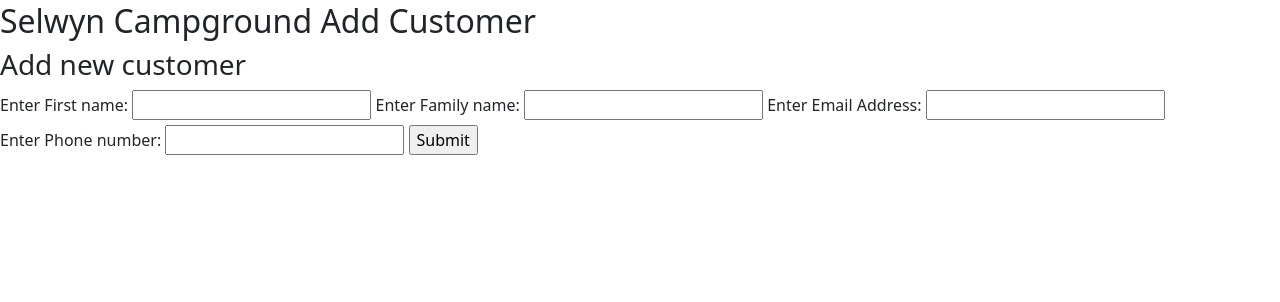
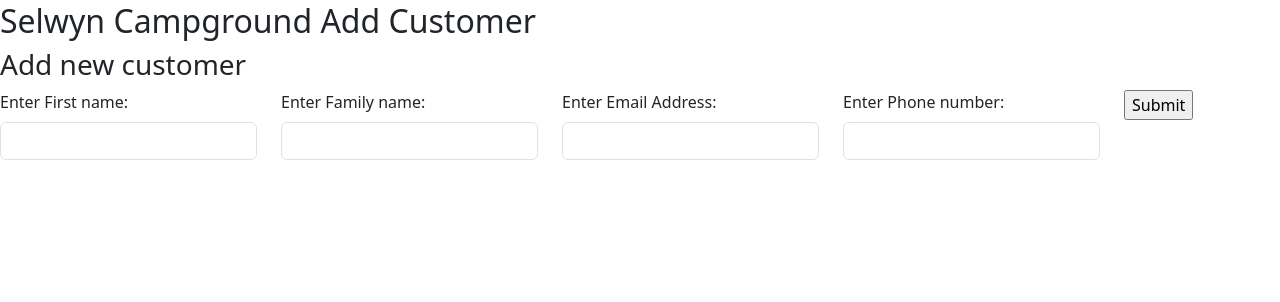
Before and after one commit to bjvhombrebueno/scg, a Flask app: page /customer/add in a window 1280 px wide. Shown: the part 214-516 px from the top of the page. Run offline with Flask 3, Linux system fonts and the light colour scheme.

Commit message:
updated add customer validation

```diff
--- a/templates/customeradd.html
+++ b/templates/customeradd.html
@@ -4,19 +4,45 @@
 <h2>Selwyn Campground Add Customer </h2>
 <h3>Add new customer</h3>
 
-<form action="/customer/add" method="POST" >
-    <label for="firstname" class="form-label">Enter First name: </label>
-    <input type="text" name="firstname" required />
-    <label for="familyname" class="form-label">Enter Family name: </label>
-    <input type="text" name="familyname" required/>
-    <label for="email" class="form-label">Enter Email Address: </label>
-    <input type="text" name="email" required/>
-    <label for="phone" class="form-label">Enter Phone number: </label>
-    <input type="text" name="phone" required/>
-    <input type="submit"/>
-    <div class="invalid-feedback">
-        Please enter valid data
+<form action="/customer/add" method="POST" class="row needs-validation" novalidate>
+    <div class="col-auto">
+        <label for="firstname" class="form-label">Enter First name: </label>
+        <input type="text" class="form-control" name="firstname" required />
+        <div class="invalid-feedback">
+            Please enter valid first name
+        </div>
     </div>
+    <div class="col-auto">
+        <label for="familyname" class="form-label">Enter Family name: </label>
+        <input type="text" class="form-control" name="familyname" required/>
+        <div class="invalid-feedback">
+            Please enter valid family name
+        </div>
+    </div>
+    <div class="col-auto">
+        <label for="email" class="form-label">Enter Email Address: </label>
+
+        <!-- <input name="email" type="email" id="typeEmail" class="form-control" required/> -->
+        <input name="email" type="email" id="typeEmail" class="form-control" pattern="^[a-zA-Z0-9._%+-]+@[a-z0-9.-]+\.[a-z]{2,4}$" required/>
+        <div class="invalid-feedback">
+            Please enter valid email address
+        </div>
+    </div>
+    <div class="col-auto">
+        <label for="phone" class="form-label">Enter Phone number: </label>
+        <input name="phone" class="form-control" type="tel" required/>
+        <div class="invalid-feedback">
+            Please enter valid phone number
+        </div>
+    </div>
+    <div class = "col-auto">
+        <input type="submit"/>
+    </div>
+
+
+
+
+
 </form>
 
 {{customerdata}}
--- a/templates/mycustomerreport.html
+++ b/templates/mycustomerreport.html
@@ -2,7 +2,7 @@
 {% block content %}
 <!-- code in here to display a list of books-->
 <h2>Selwyn Campground - MyCustomer Report</h2>
-    <h3>Report for customer {{customerdata[0][0]}}-{{customerdata[0][1]}} {{customerdata[0][2]}}</h3>
+    <h3>Report for customer-{{customerdata[0][1]}} {{customerdata[0][2]}}</h3>
 <!-- {{customerbookingdata}} -->
 
 {% if customerbookingdata %}
```
